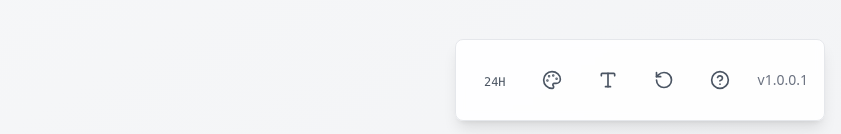
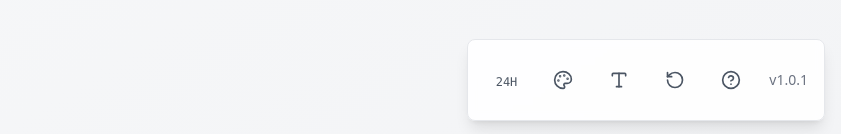
Before and after one commit to adsayyed/EasyTimeZone, a React (Vite) app: page / in a window 1280 px wide. Shown: the part 663-797 px from the top of the page, without its empty margins (439-1280 px from the left). Built offline with nearby package versions, Linux system fonts and the light colour scheme.

Commit message:
Updated App.tsx

```diff
--- a/src/App.tsx
+++ b/src/App.tsx
@@ -592,7 +592,7 @@ function App() {
               theme === 'amber' ? 'text-amber-500' :
               theme === 'rose' ? 'text-rose-500' :
               'text-gray-500'
-            }`}>v1.0.0.1</span>
+            }`}>v1.0.1</span>
           </div>
         </footer>
 
```
